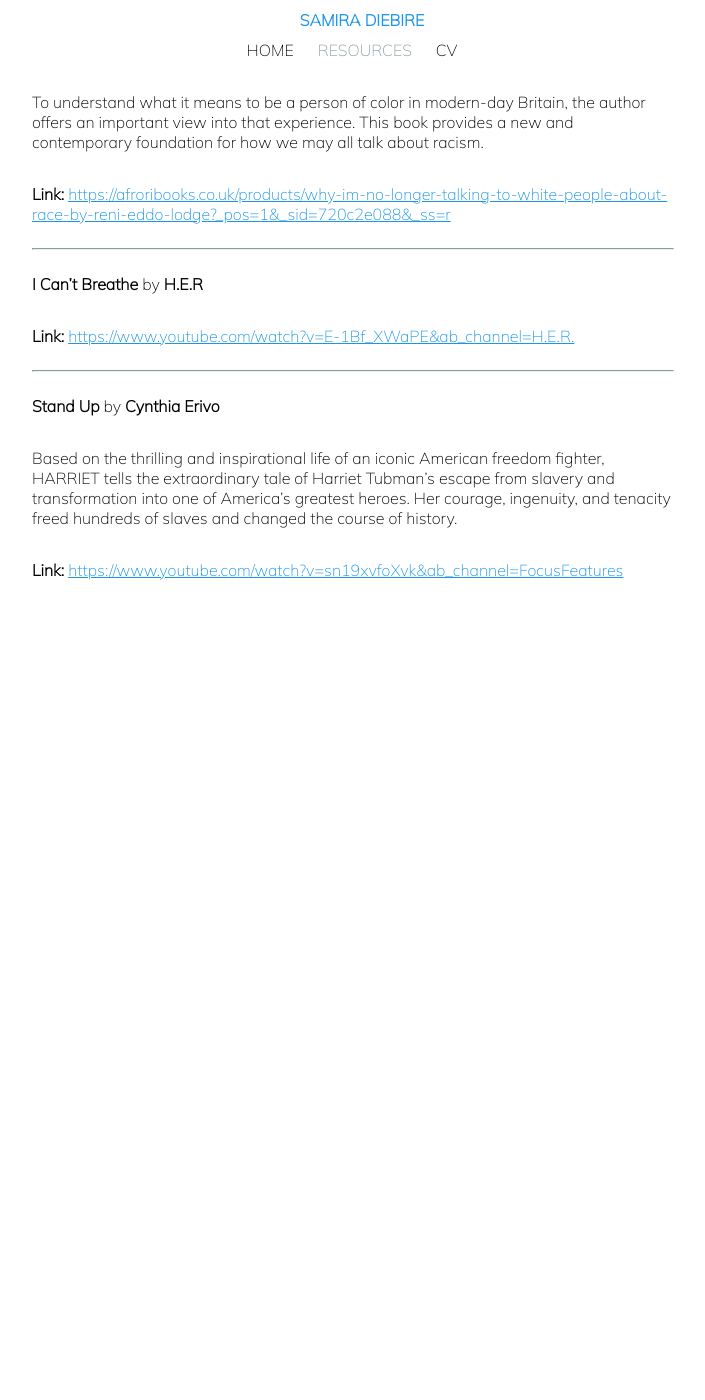
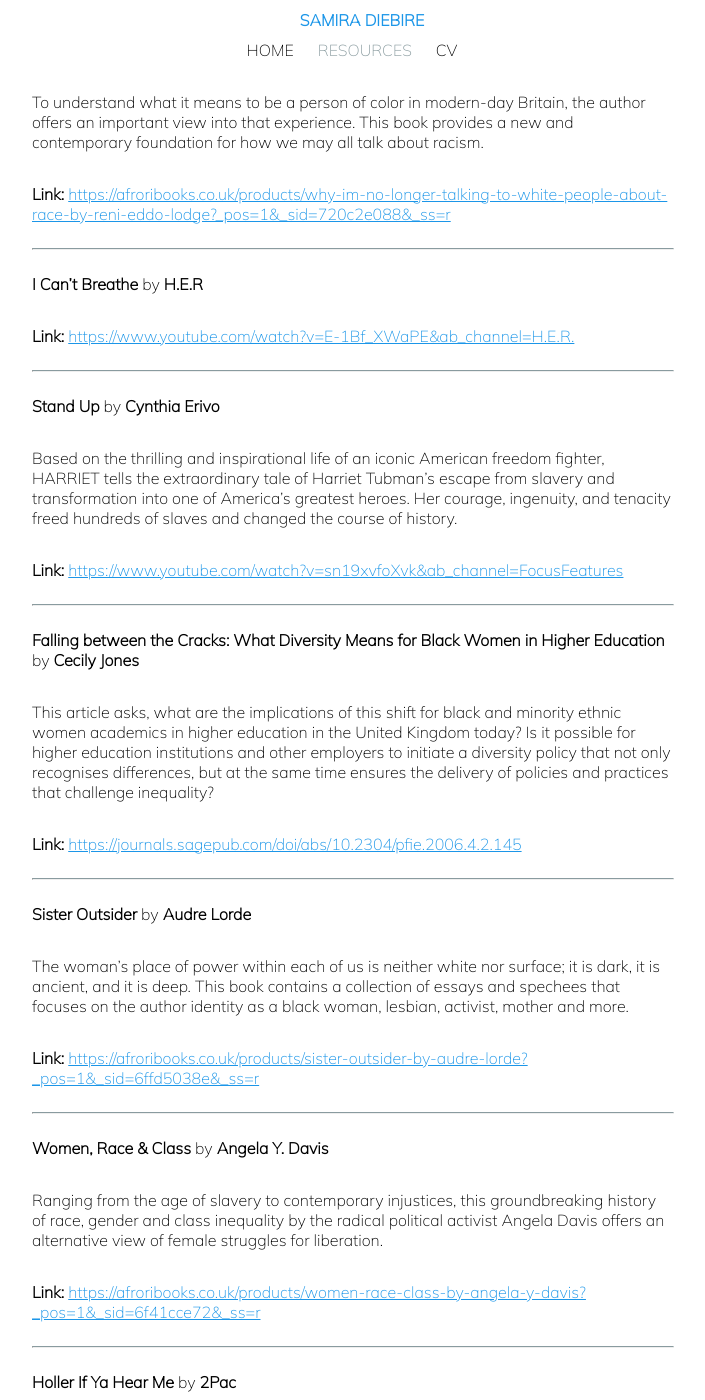
Before and after one commit to samiradiebire/samiradiebire.github.io, a Jekyll site: the page built from resources.md, in a window 1280 px wide and 1400 px high, scrolled down 832 px. Shown: the whole window, without its empty margins (288-993 px from the left). Built offline with Jekyll 4.4.1, drawn with Linux system fonts in a browser that asks for light colours; before the commit the page ends 1428 px from its top, so only the background shows below that; some of the changed text lies outside the part shown.

Commit message:
new entries

```diff
--- a/_data/race_and_racism.yml
+++ b/_data/race_and_racism.yml
@@ -10,7 +10,7 @@
   author: Reni Eddo-Lodge
   description: To understand what it means to be a person of color in modern-day Britain, the author offers an important view into that experience. This book provides a new and contemporary foundation for how we may all talk about racism.
   link: https://afroribooks.co.uk/products/why-im-no-longer-talking-to-white-people-about-race-by-reni-eddo-lodge?_pos=1&_sid=720c2e088&_ss=r
-- title:  I Can't Breathe
+- title: I Can't Breathe
   author: H.E.R
   description:
   link: https://www.youtube.com/watch?v=E-1Bf_XWaPE&ab_channel=H.E.R.
@@ -18,3 +18,27 @@
   author: Cynthia Erivo
   description: "Based on the thrilling and inspirational life of an iconic American freedom fighter, HARRIET tells the extraordinary tale of Harriet Tubman's escape from slavery and transformation into one of America’s greatest heroes. Her courage, ingenuity, and tenacity freed hundreds of slaves and changed the course of history."
   link: https://www.youtube.com/watch?v=sn19xvfoXvk&ab_channel=FocusFeatures
+- title: Falling between the Cracks&#58; What Diversity Means for Black Women in Higher Education
+  author: Cecily Jones
+  description: This article asks, what are the implications of this shift for black and minority ethnic women academics in higher education in the United Kingdom today? Is it possible for higher education institutions and other employers to initiate a diversity policy that not only recognises differences, but at the same time ensures the delivery of policies and practices that challenge inequality?
+  link: https://journals.sagepub.com/doi/abs/10.2304/pfie.2006.4.2.145
+- title: Sister Outsider
+  author: Audre Lorde
+  description: The woman's place of power within each of us is neither white nor surface; it is dark, it is ancient, and it is deep. This book contains a collection of essays and spechees that focuses on the author identity as a black woman, lesbian, activist, mother and more.
+  link: https://afroribooks.co.uk/products/sister-outsider-by-audre-lorde?_pos=1&_sid=6ffd5038e&_ss=r
+- title: Women, Race & Class
+  author: Angela Y. Davis
+  description: Ranging from the age of slavery to contemporary injustices, this groundbreaking history of race, gender and class inequality by the radical political activist Angela Davis offers an alternative view of female struggles for liberation.
+  link: https://afroribooks.co.uk/products/women-race-class-by-angela-y-davis?_pos=1&_sid=6f41cce72&_ss=r
+- title: Holler If Ya Hear Me
+  author: 2Pac
+  description:
+  link: https://www.youtube.com/watch?v=zAtqb3T5CHE&list=PLm1x1_Y_wgrvgd_Y9ICb8ogjETWJ2mA3r&ab_channel=2PacVEVO
+- title: I Can
+  author: NAS
+  description:
+  link: https://www.youtube.com/watch?v=RvVfgvHucRY&list=PLm1x1_Y_wgrvgd_Y9ICb8ogjETWJ2mA3r&index=14&ab_channel=NasVEVO
+- title: Hidden Figures
+  author: Director Theodore Melfi
+  description: \"The story of a team of female African-American mathematicians who served a vital role in NASA during the early years of the U.S. space program\". The movie is not fully accurate to what happened during the time but is worth watching. It is based on Margot Lee Shetterly's book "Hidden Figures"
+  link: https://www.youtube.com/watch?v=RK8xHq6dfAo&ab_channel=20thCenturyStudios
```
